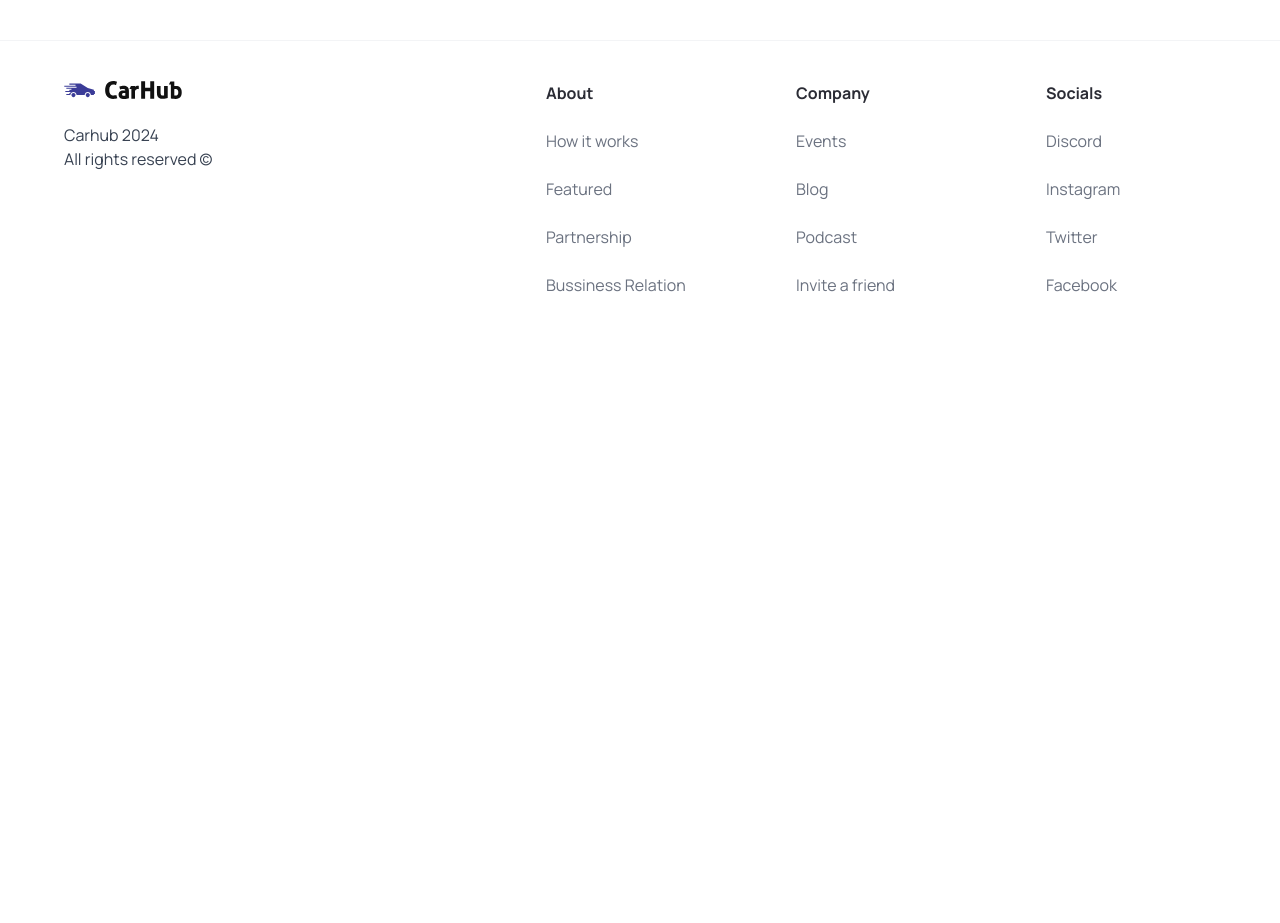
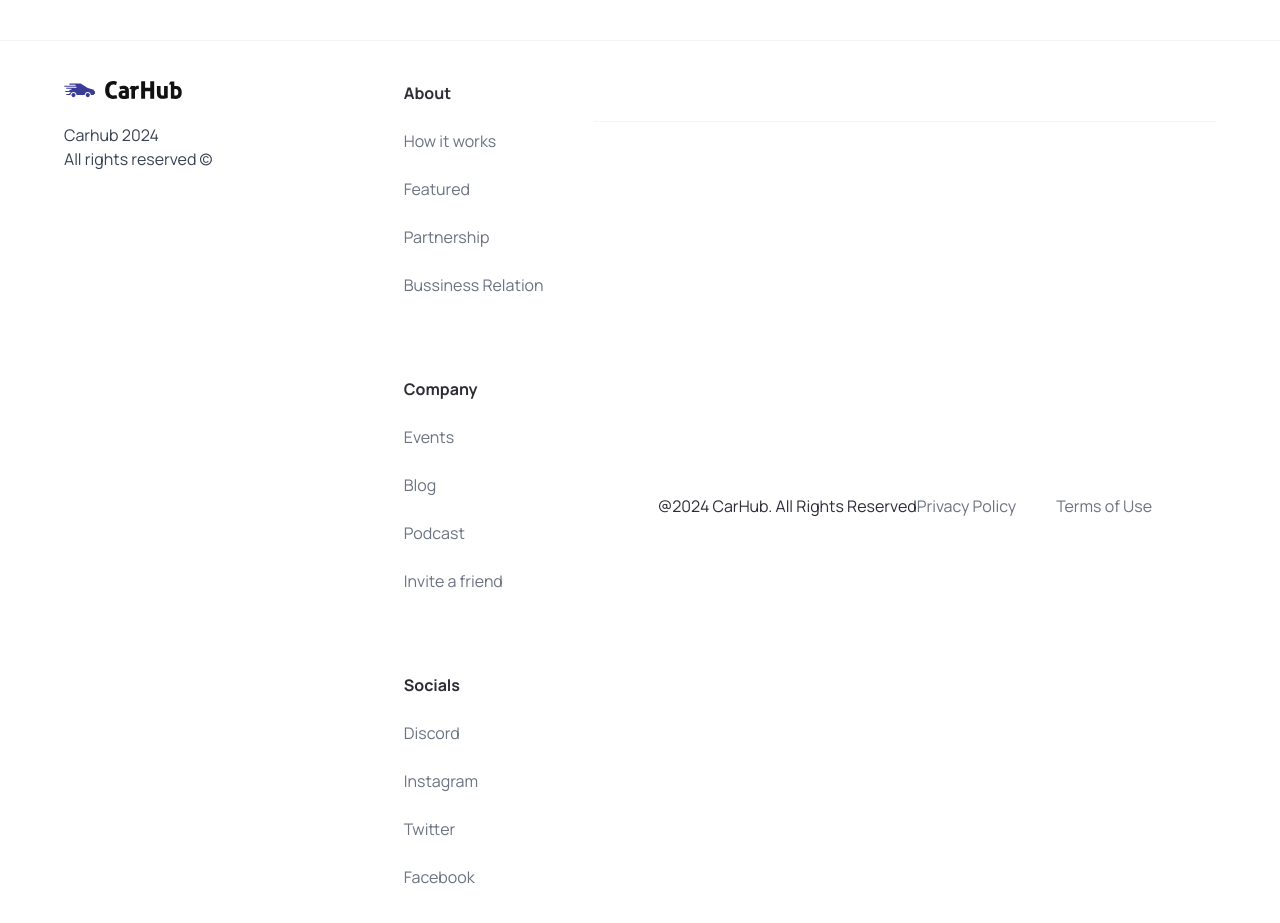
Before and after one commit to novacat25/car_showcase, a Next.js app: page / in a window 1280 px wide. Shown: the part 780-1703 px from the top of the page. Before the commit the page ends 1117 px from the top, so only its background shows below. Built offline with nearby package versions, Linux system fonts and the light colour scheme.

Commit message:
Feat: Add introduces of static pages

```diff
--- a/components/Footer.tsx
+++ b/components/Footer.tsx
@@ -42,6 +42,26 @@ const Footer = () => {
                 </div>
               ))}
             </div>
+
+            <div className="flex justify-between
+            items-center flex-wrap mt-10 border-t
+            border-gray-100 sm:px-16 px-6 py-10">
+              <p>
+                @2024 CarHub. All Rights Reserved
+              </p>
+
+              <div
+              className="footer__copyrights-link">
+                <Link href="/"
+                className="text-gray-500">
+                  Privacy Policy
+                </Link>
+                <Link href="/"
+                className="text-gray-500">
+                  Terms of Use
+                </Link>
+              </div>
+            </div>
         </div>
     </footer>
   )
```
